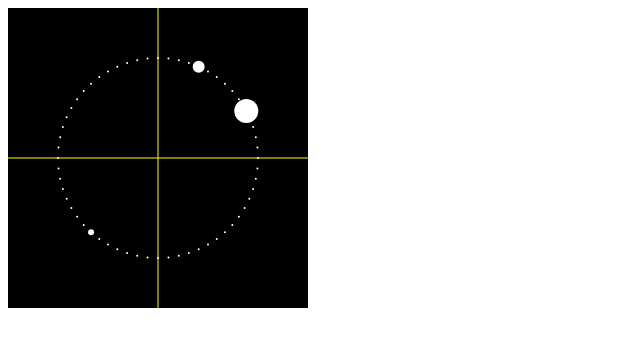
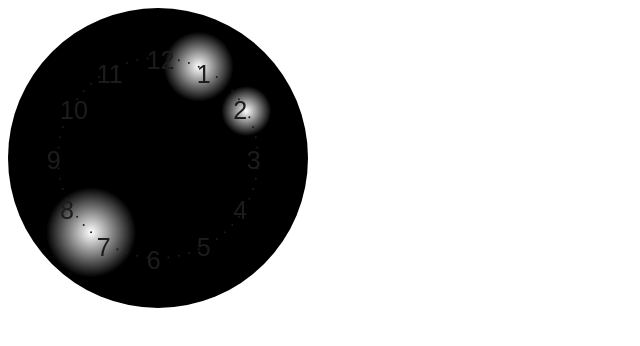
Before and after one commit to Maksym-Marko/MxClock, a plain HTML site: page MxClock.html in a window 1280 px wide. Shown: the whole page, without its empty margins (0-640 px from the left). Drawn offline with Linux system fonts and the light colour scheme.

Commit message:
Clock style

```diff
--- a/MxClock.html
+++ b/MxClock.html
@@ -13,16 +13,24 @@
 			var canvas = document.getElementById( 'MxClock' ),
 				c = canvas.getContext( '2d' ),
 				radius = 100,
-				MATH_PI = Math.PI * 2;
+				MATH_PI = Math.PI * 2,
+				fontSize = 25;
 
 			c.fillStyle = 'black';
-			c.fillRect( 0, 0, canvas.width, canvas.height );
+			c.beginPath();
+			c.arc( canvas.width / 2, canvas.height / 2, canvas.width / 2,  0, MATH_PI, false );
+			c.fill();
+			c.closePath();
+
+			function isInteger( num ){
+				return ( num ^ 0 ) === num;
+			}
 
 			function PaintClock( x, y ){
 				this.x = x;
 				this.y = y;
 				this.angleSMH = [];
-				this.sizeSMH = [ 3, 6, 12 ];
+				this.sizeSMH = [ 25, 35, 45 ];
 			}
 
 			PaintClock.prototype.draw = function(){
@@ -34,38 +42,61 @@
 				//c.stroke();
 				c.closePath();
 
-				for( var h = 1; h <= 60; h++ ){
-					x = this.x + radius * Math.cos( MATH_PI * h / 60 );
-					y = this.y + radius * Math.sin( MATH_PI * h / 60 );
-
-					c.fillStyle = '#fff';
-					c.beginPath();
-					c.arc( x, y, 1, 0, MATH_PI, false );
-					c.fill();
-					c.closePath();
-				}
-
 				// Date
 				d = new Date(),
 				s = d.getSeconds(),
 				m = d.getMinutes(),
-				h = d.getHours(),
+				h = d.getHours();
 				h = h % 12;
-				hPercentM = ( m * 100 / 60 ) * 0.01,
+				hPercentM = ( m * 100 / 60 ) * 0.01;
 				corectDate = 15;
 
-				this.angleSMH = [ MATH_PI * ( s - corectDate ) / 60, MATH_PI * ( m - corectDate ) / 60, MATH_PI * ( ( h + hPercentM ) - 15 ) / 12  ];
+				this.angleSMH = [
+					MATH_PI * ( ( h + hPercentM ) - 15 ) / 12,
+					MATH_PI * ( m - corectDate ) / 60,
+					MATH_PI * ( s - corectDate ) / 60
+				];
 
 				// Arrows
 				for( var i = 0; i < 3; i++ ){
 
 					x = this.x + radius * Math.cos( this.angleSMH[i] );
 					y = this.y + radius * Math.sin( this.angleSMH[i] );
-					c.fillStyle = '#fff';
+
+					rgd = c.createRadialGradient( x, y, this.sizeSMH[i], x, y, 0 );
+					rgd.addColorStop( 1, '#fff' );
+					rgd.addColorStop( 0, '#000' );
+					c.fillStyle = rgd;
+					//c.fillRect( x, y, this.sizeSMH[i], this.sizeSMH[i] );
+
+					//c.fillStyle = '#fff';
 					c.beginPath();
 					c.arc( x, y, this.sizeSMH[i], 0, MATH_PI, false );
 					c.fill();
 					c.closePath();
+
+				}
+
+				// Draw num
+				c.font = fontSize + 'px Arial';
+
+				for( var hn = 1; hn <= 60; hn++ ){
+					x = this.x + radius * Math.cos( MATH_PI * hn / 60 );
+					y = this.y + radius * Math.sin( MATH_PI * hn / 60 );
+					xNum = this.x + radius * Math.cos( MATH_PI * ( hn - 15 ) / 60 );
+					yNum = this.y + radius * Math.sin( MATH_PI * ( hn - 15 ) / 60 );
+
+					getNum = hn / 5;
+					if( isInteger( getNum ) ){
+						c.fillStyle = '#1d1c1c';
+						c.fillText( hn / 5, xNum - ( fontSize / 2.2 ) , yNum + ( fontSize / 2.2 ) );
+					} else{
+						c.fillStyle = '#1d1c1c';
+						c.beginPath();
+						c.arc( x, y, 1, 0, MATH_PI, false );
+						c.fill();
+						c.closePath();
+					}
 
 				}
 
@@ -74,21 +105,12 @@
 			var clock = new PaintClock( 150, 150 );
 
 			setInterval( function(){
+				c.clearRect( 0, 0, canvas.width, canvas.height );
 				c.fillStyle = 'black';
-				c.fillRect( 0, 0, canvas.width, canvas.height );
-
-				c.strokeStyle = 'yellow';
+				//c.fillRect( 0, 0, canvas.width, canvas.height );
 				c.beginPath();
-				c.moveTo( 150, 0 );
-				c.lineTo( 150, canvas.height );
-				c.stroke();
-				c.closePath();
-
-				c.strokeStyle = 'yellow';
-				c.beginPath();
-				c.moveTo( 0, 150 );
-				c.lineTo( canvas.width, 150 );
-				c.stroke();
+				c.arc( canvas.width / 2, canvas.height / 2, canvas.width / 2,  0, MATH_PI, false );
+				c.fill();
 				c.closePath();
 
 				clock.draw();
```
